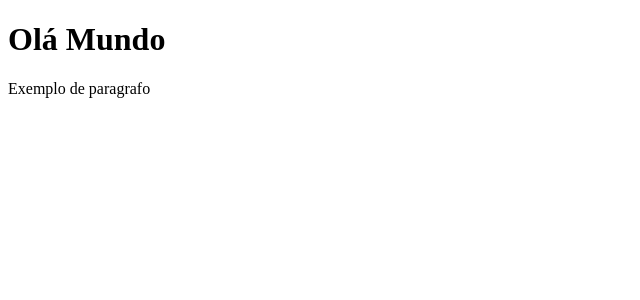
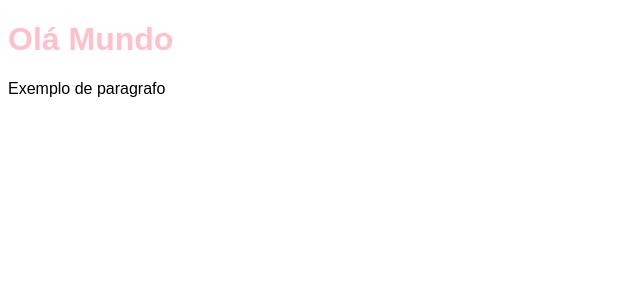
Before and after one commit to EduardoKernGoes/React_JS_19-Next.js_Udemy, a React (Vite) app: page / in a window 1280 px wide. Shown: the top 300 px of the page, without its empty margins (0-640 px from the left). Built offline with nearby package versions, Linux system fonts and the light colour scheme.

Commit message:
Aula 13, criando arquivos CSS

```diff
--- a/src/App.tsx
+++ b/src/App.tsx
@@ -1,3 +1,6 @@
+import './styles/global.css'
+import './styles/tema.css'
+
 export function App(){
     return (
         <>
--- /dev/null
+++ b/src/styles/global.css
@@ -0,0 +1,7 @@
+body{
+    font-family: sans-serif
+}
+
+h1{
+    color: var(--primary)
+}
--- /dev/null
+++ b/src/styles/tema.css
@@ -0,0 +1,3 @@
+:root{
+    --primary: pink
+}
```
